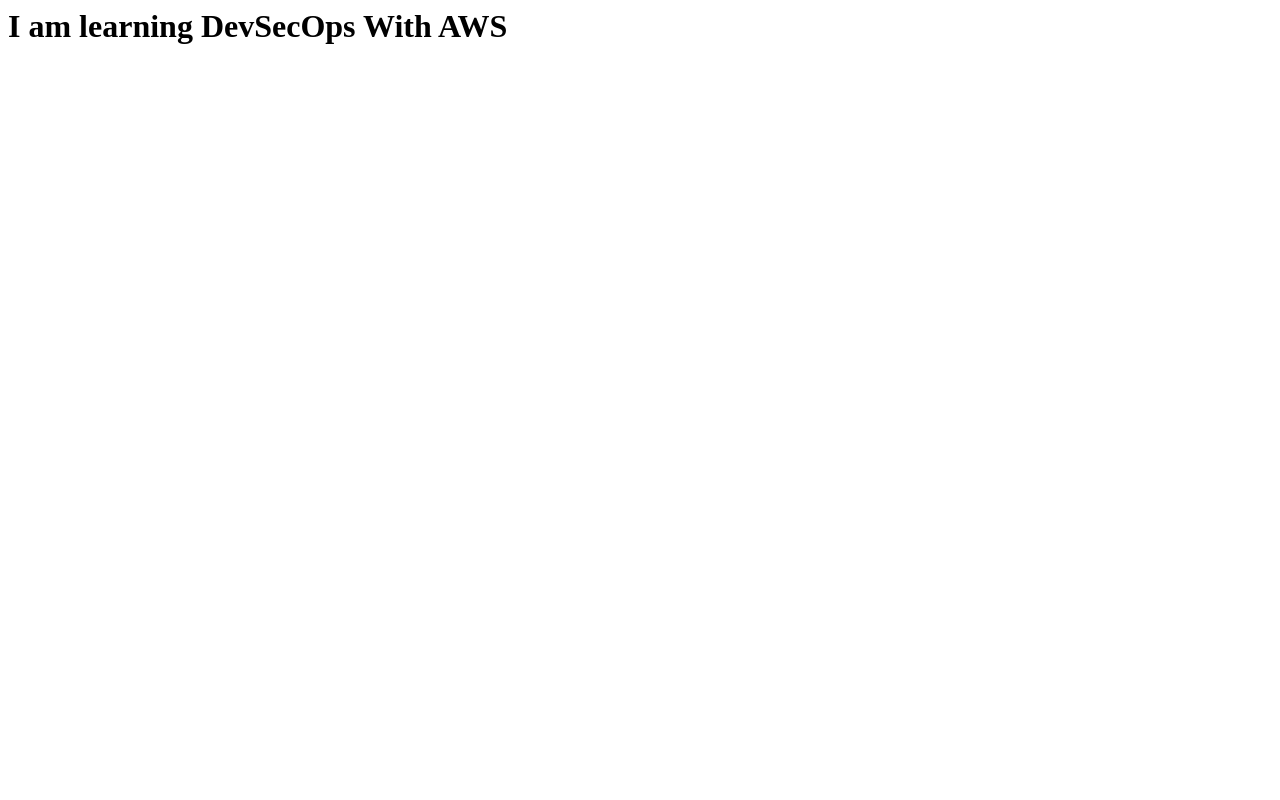
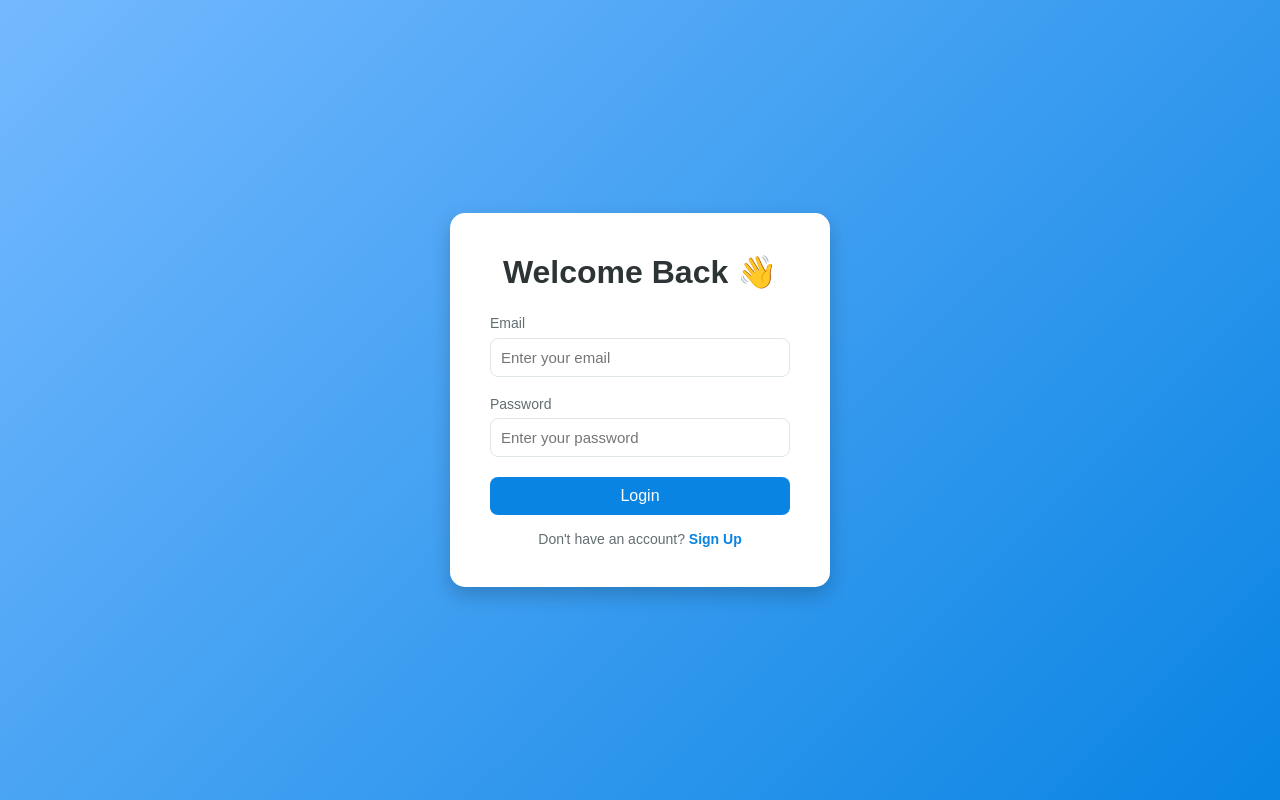
Before and after one commit to manojmantha/docker-files, a plain HTML site: page COPY/index.html in a window 1280 px wide. Drawn offline with Linux system fonts and the light colour scheme.

Commit message:
ENTRYPOINT

```diff
--- a/COPY/index.html
+++ b/COPY/index.html
@@ -1 +1,33 @@
-<h1>I am learning DevSecOps With AWS</h1>
+<!DOCTYPE html>
+<html lang="en">
+<head>
+  <meta charset="UTF-8">
+  <meta name="viewport" content="width=device-width, initial-scale=1.0">
+  <title>Login Page</title>
+  <link rel="stylesheet" href="style.css">
+</head>
+<body>
+
+  <div class="login-container">
+    <h1>Welcome Back 👋</h1>
+    <form class="login-form">
+      <div class="input-group">
+        <label for="email">Email</label>
+        <input type="email" id="email" placeholder="Enter your email" required>
+      </div>
+
+      <div class="input-group">
+        <label for="password">Password</label>
+        <input type="password" id="password" placeholder="Enter your password" required>
+      </div>
+
+      <button type="submit" class="btn">Login</button>
+
+      <p class="signup-text">
+        Don't have an account? <a href="#">Sign Up</a>
+      </p>
+    </form>
+  </div>
+
+</body>
+</html>
--- /dev/null
+++ b/COPY/style.css
@@ -0,0 +1,107 @@
+/* Reset default browser styles */
+* {
+  margin: 0;
+  padding: 0;
+  box-sizing: border-box;
+  font-family: "Poppins", sans-serif;
+}
+
+/* Full screen background */
+body {
+  height: 100vh;
+  display: flex;
+  justify-content: center;
+  align-items: center;
+  background: linear-gradient(135deg, #74b9ff, #0984e3);
+}
+
+/* Centered login box */
+.login-container {
+  background: #fff;
+  padding: 2.5rem;
+  border-radius: 15px;
+  box-shadow: 0 8px 20px rgba(0, 0, 0, 0.2);
+  width: 100%;
+  max-width: 380px;
+  text-align: center;
+  animation: fadeIn 0.8s ease-in-out;
+}
+
+/* Heading */
+.login-container h1 {
+  margin-bottom: 1.5rem;
+  color: #2d3436;
+}
+
+/* Input fields */
+.input-group {
+  margin-bottom: 1.2rem;
+  text-align: left;
+}
+
+.input-group label {
+  display: block;
+  margin-bottom: 0.4rem;
+  color: #636e72;
+  font-size: 14px;
+}
+
+.input-group input {
+  width: 100%;
+  padding: 10px;
+  border: 1.5px solid #dfe6e9;
+  border-radius: 8px;
+  outline: none;
+  font-size: 15px;
+  transition: border-color 0.3s;
+}
+
+.input-group input:focus {
+  border-color: #0984e3;
+}
+
+/* Button */
+.btn {
+  width: 100%;
+  padding: 10px;
+  background: #0984e3;
+  color: #fff;
+  border: none;
+  border-radius: 8px;
+  cursor: pointer;
+  font-size: 16px;
+  transition: background 0.3s;
+}
+
+.btn:hover {
+  background: #74b9ff;
+}
+
+/* Signup text */
+.signup-text {
+  margin-top: 1rem;
+  font-size: 14px;
+  color: #636e72;
+}
+
+.signup-text a {
+  color: #0984e3;
+  text-decoration: none;
+  font-weight: 600;
+}
+
+.signup-text a:hover {
+  text-decoration: underline;
+}
+
+/* Animation */
+@keyframes fadeIn {
+  from {
+    opacity: 0;
+    transform: translateY(-20px);
+  }
+  to {
+    opacity: 1;
+    transform: translateY(0);
+  }
+}
```
Also changed, not shown: 1 other file.
